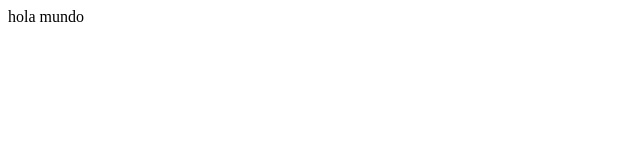
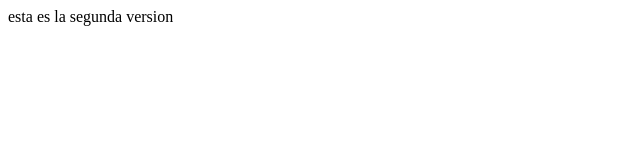
Before and after one commit to paolaaramirezn/testCursoGit, a plain HTML site: page index.html in a window 1280 px wide. Shown: the whole page, without its empty margins (0-640 px from the left). Drawn offline with Linux system fonts and the light colour scheme.

Commit message:
cambio del index.html

```diff
--- a/index.html
+++ b/index.html
@@ -5,6 +5,6 @@
     <title>test</title>
 </head>
 <body>
-    hola mundo
+    esta es la segunda version
 </body>
 </html>
```
